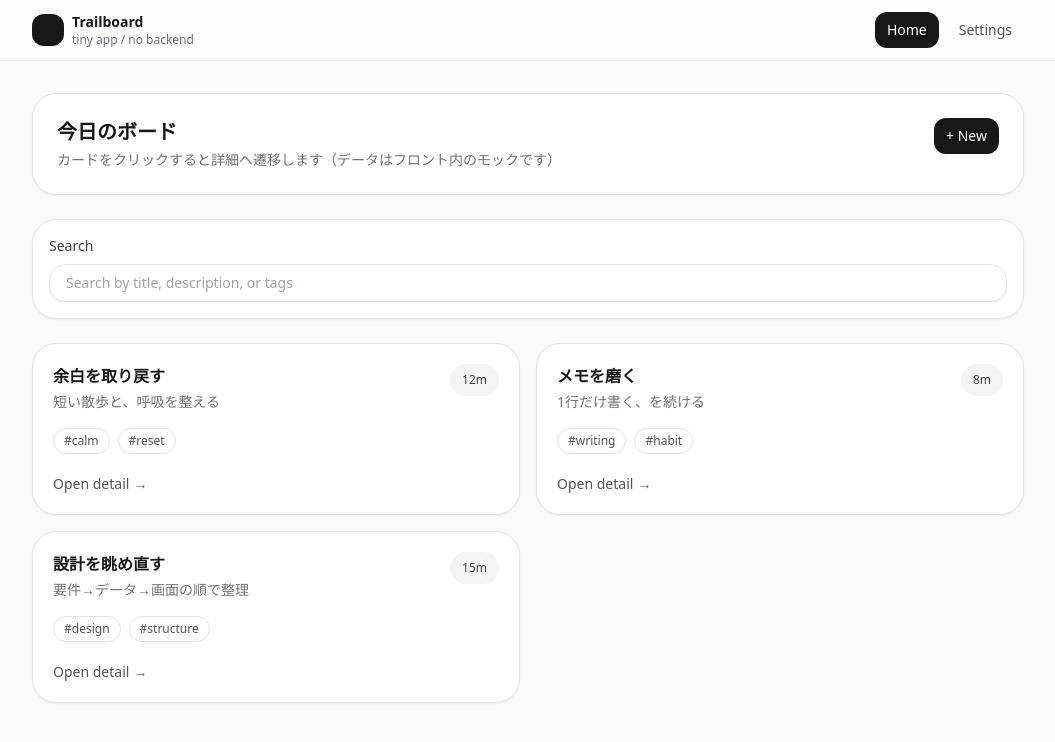
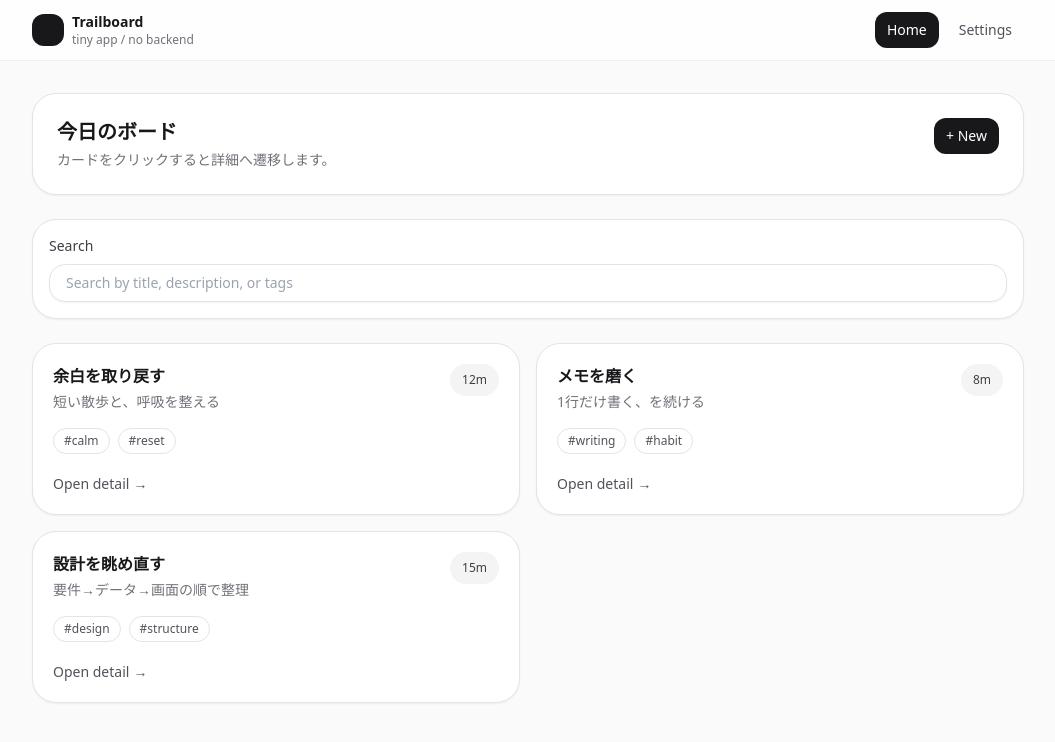
Before and after one commit to airship10may/Trailboard, a React (Vite) app: page / in a window 1280 px wide. Shown: the top 742 px of the page, without its empty margins (112-1167 px from the left). Built offline with nearby package versions, Linux system fonts and the light colour scheme.

Commit message:
Simplify card detail transition message
Removed unnecessary text about mock data from description.

```diff
--- a/src/pages/Home.tsx
+++ b/src/pages/Home.tsx
@@ -89,7 +89,7 @@ export default function Home() {
           <div>
             <h1 className="text-xl font-semibold">今日のボード</h1>
             <p className="mt-1 text-sm text-zinc-500 dark:text-zinc-400">
-              カードをクリックすると詳細へ遷移します（データはフロント内のモックです）
+              カードをクリックすると詳細へ遷移します。
             </p>
           </div>
           <button
```
